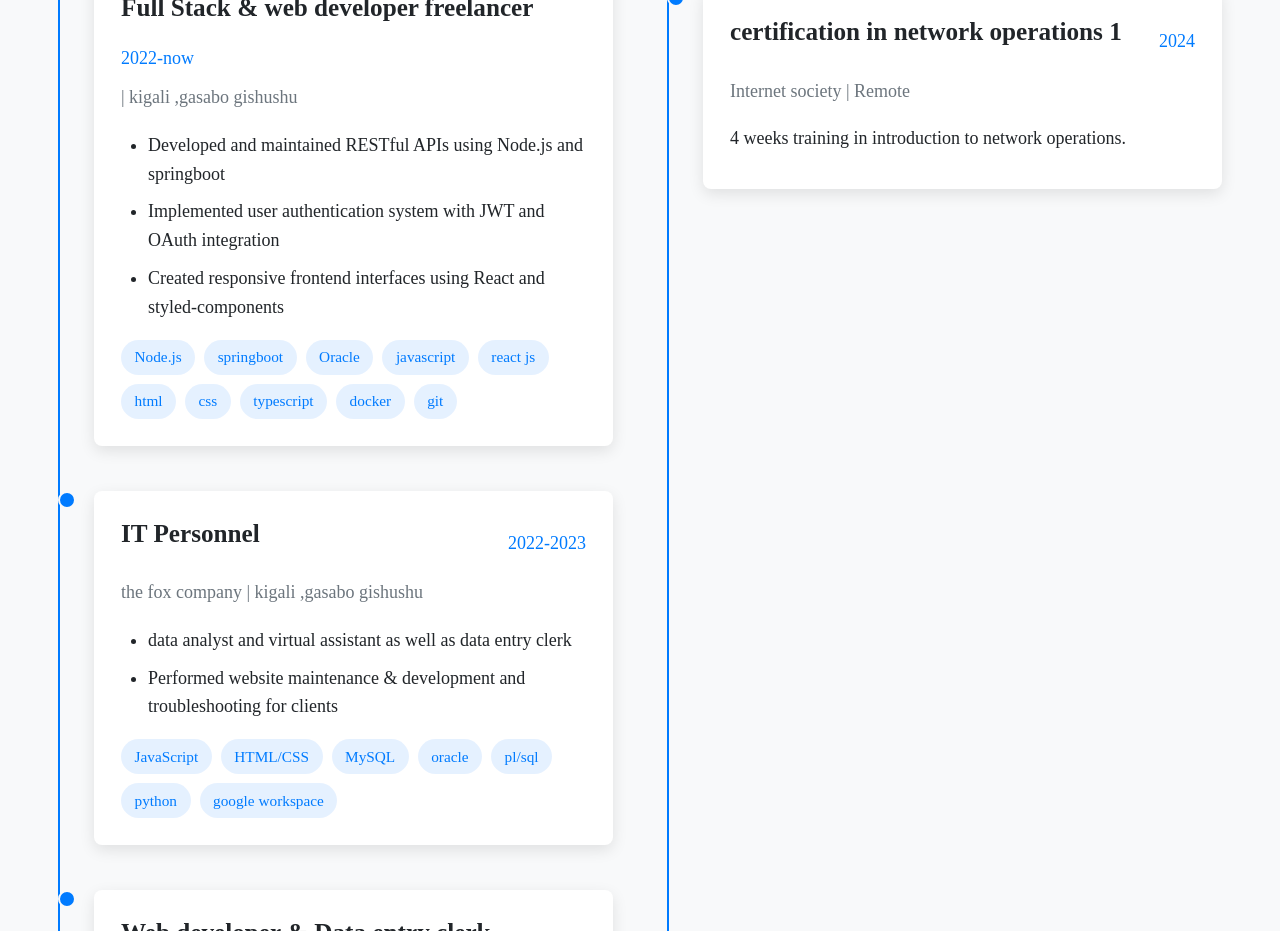
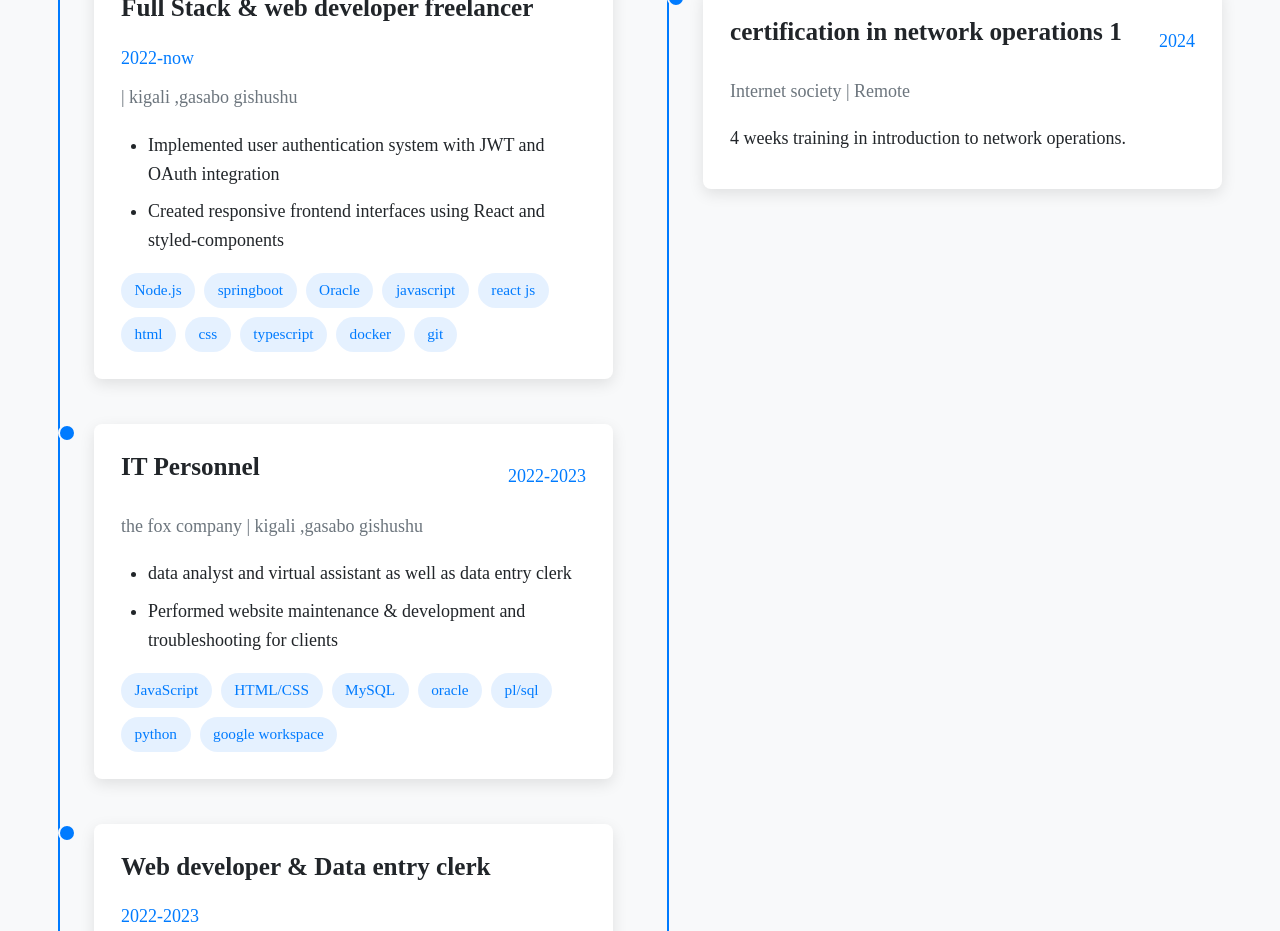
Before and after one commit to Alaindeve1/portfolio-website, a React (Create React App) app: page /experience in a window 1280 px wide. Shown: the part 900-1831 px from the top of the page. Built offline with nearby package versions, Linux system fonts and the light colour scheme.

Commit message:
updated info

```diff
--- a/src/pages/Experience.jsx
+++ b/src/pages/Experience.jsx
@@ -2,7 +2,7 @@ import React from 'react';
 import '../styles/ExperienceStyles.css';
 
 const Experience = () => {
-  // Sample experience data - replace with your own
+
   const workExperience = [
     {
       id: 1,
@@ -23,9 +23,8 @@ const Experience = () => {
       location: "kigali ,gasabo gishushu",
       duration: "2022-now",
       description: [
-        "Developed and maintained RESTful APIs using Node.js and springboot ",
         "Implemented user authentication system with JWT and OAuth integration",
-        "Created responsive frontend interfaces using React and styled-components"
+        "Created responsive frontend interfaces using React  and styled-components"
       ],
       technologies: ["Node.js", "springboot", "Oracle", "javascript", "react js", "html", "css","typescript","docker","git"]
     },
```
